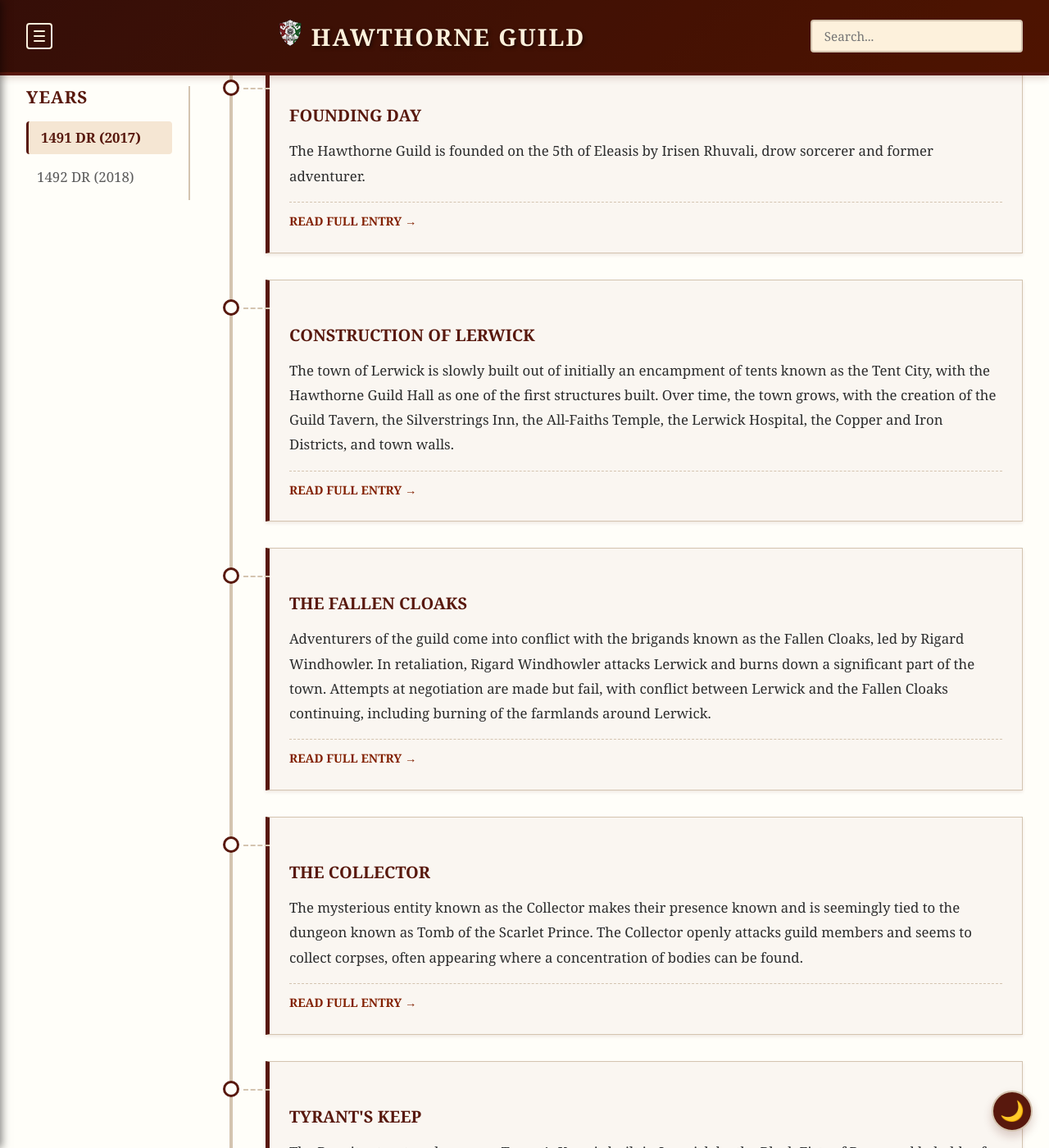
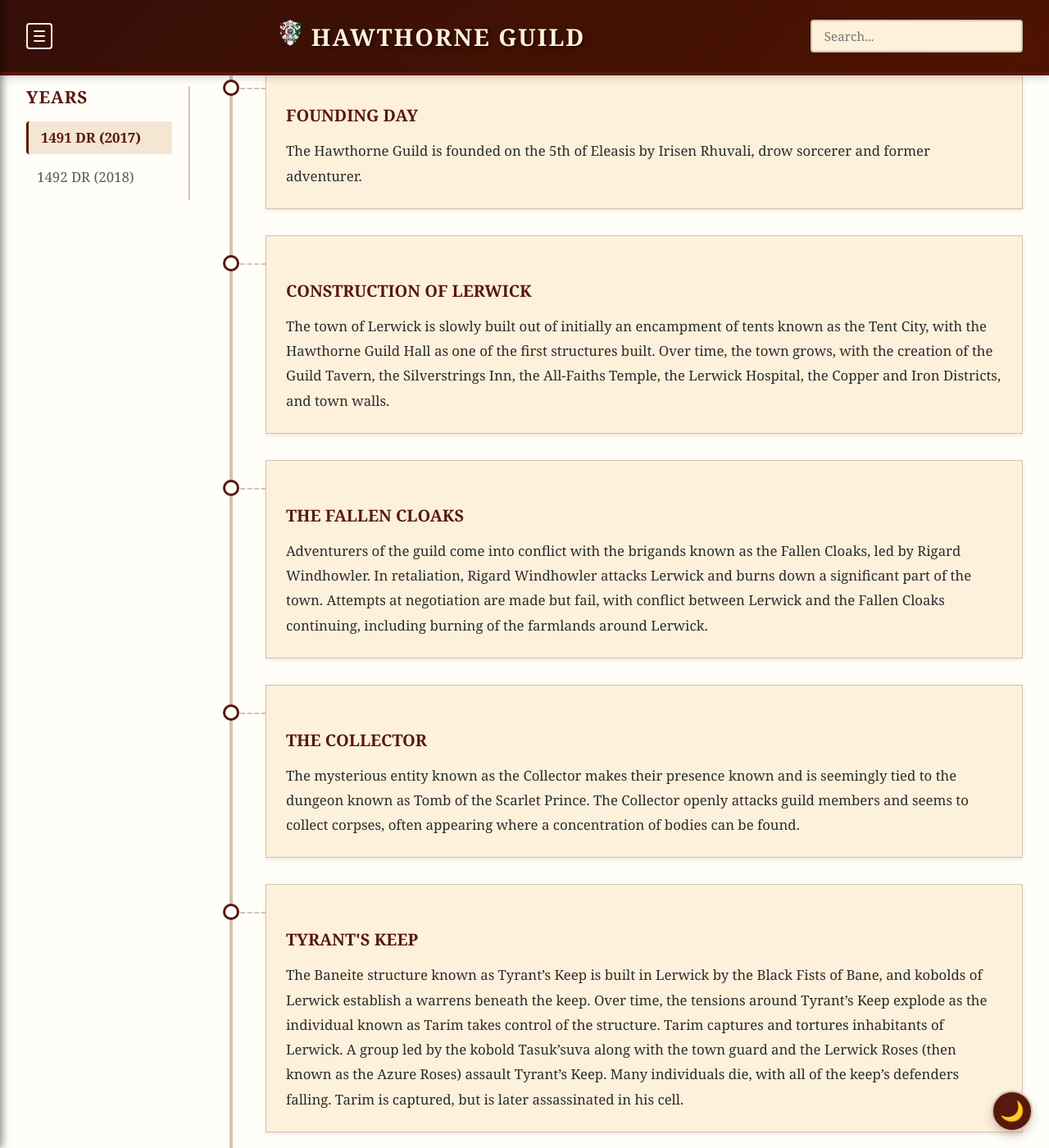
Before and after one commit to coconutswallow/Guides, a Jekyll site: the page built from guild-chronicles.md, in a window 1280 px wide and 1400 px high, scrolled down 272 px. Shown: the whole window at 82% size. Built offline with Jekyll 4.4.1, drawn with Linux system fonts in a browser that asks for light colours; some of the changed text lies outside the part shown.

Commit message:
Update guild-chronicles.md

```diff
--- a/guild-chronicles.md
+++ b/guild-chronicles.md
@@ -44,7 +44,7 @@
             {% for event in group.items %}
               <div class="timeline-item">
 
-                <div class="timeline-content {% if event.link %}type-major{% endif %}">
+                <div class="timeline-content {% if event.link and event.full_entry %}type-major{% endif %}">
 
                   {% if event.title %}
                     <h3 class="timeline-title">
@@ -60,7 +60,7 @@
                     {{ event.content | markdownify }}
                   </div>
 
-                  {% if event.link %}
+                  {% if event.link and event.full_entry %}
                     <div class="timeline-footer">
                       <a href="{{ event.link | relative_url }}" class="read-more">Read Full Entry &rarr;</a>
                     </div>
```
Also changed, not shown: other parts of guild-chronicles.md (+0 -1 lines).
